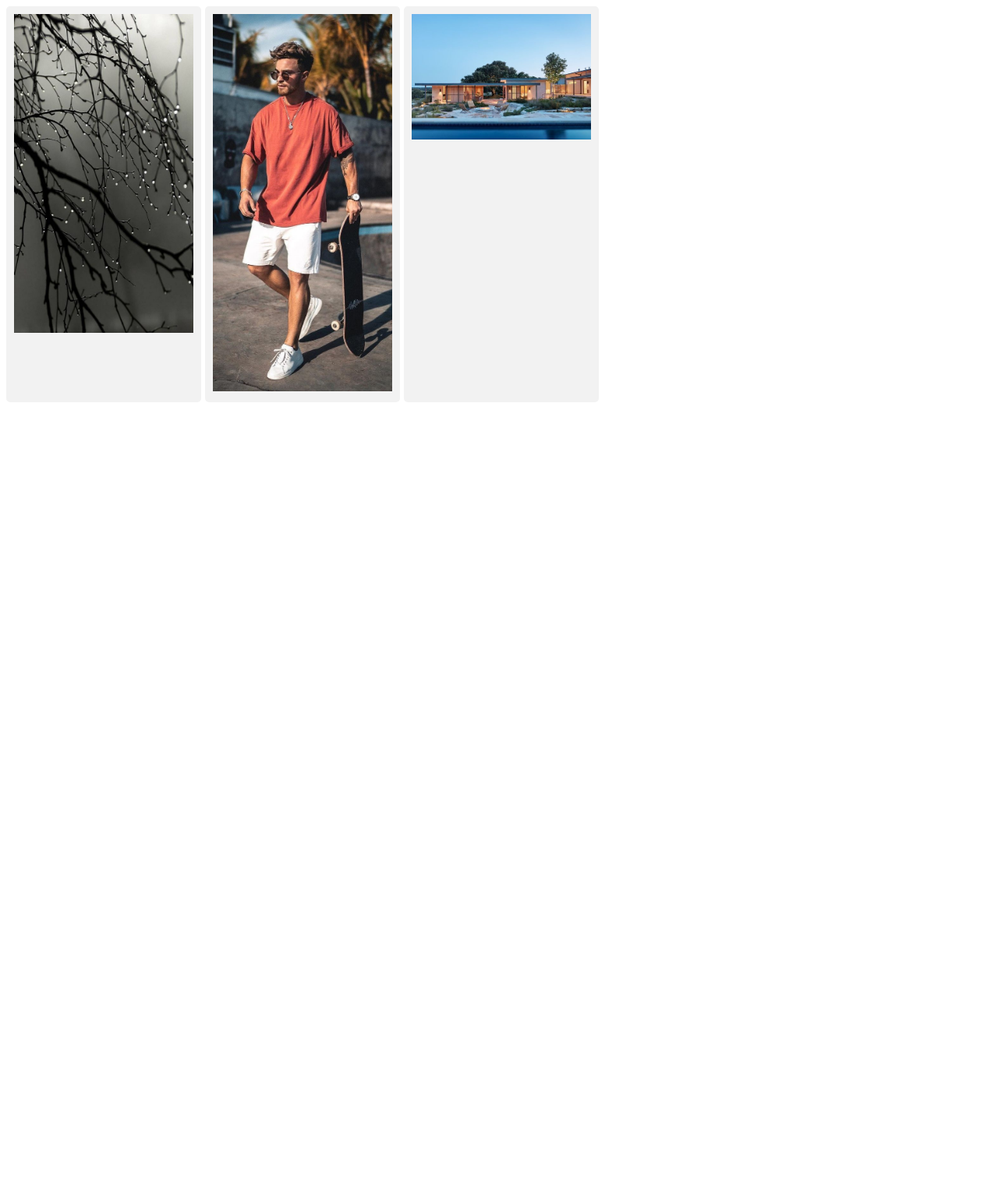
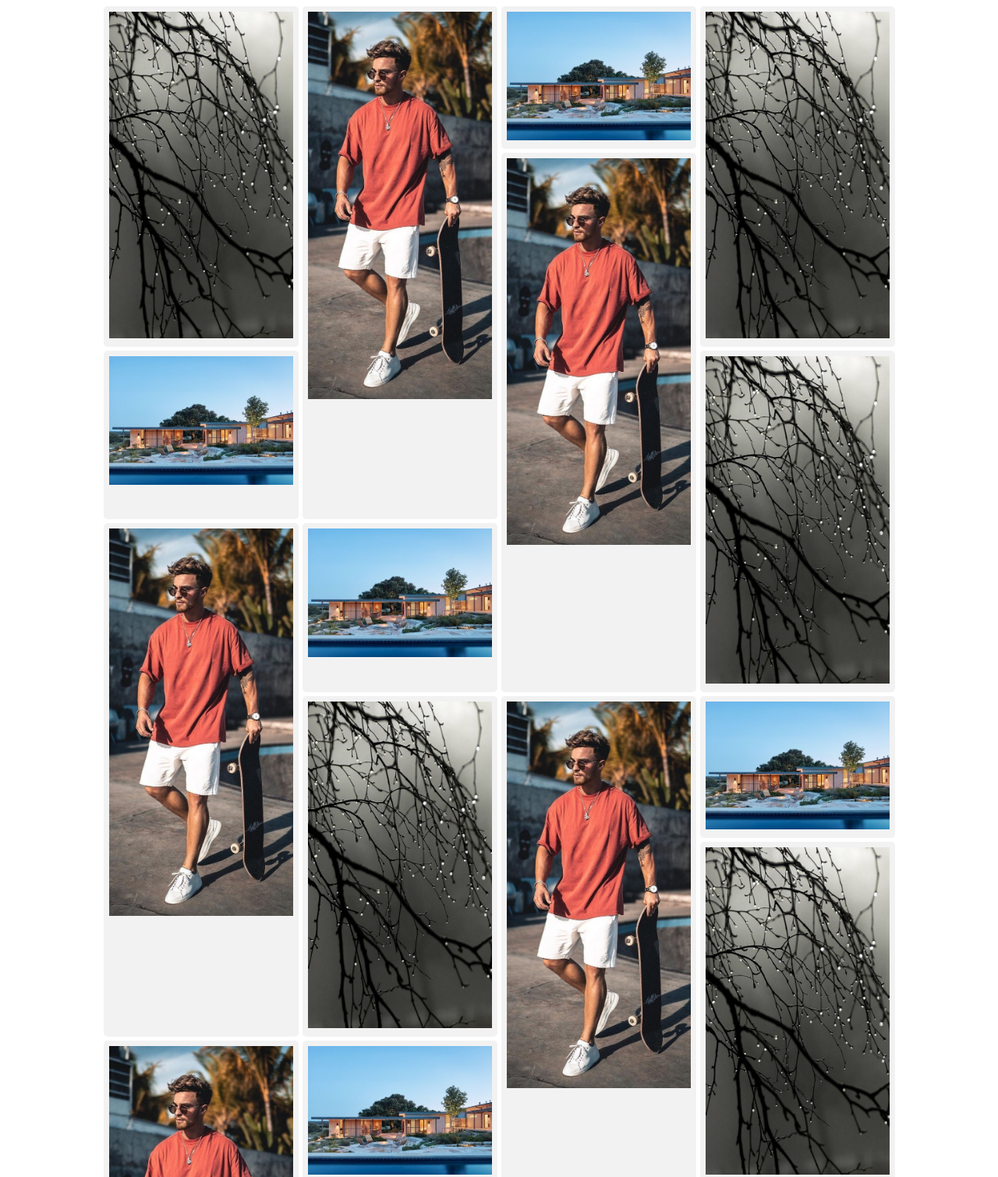
Before and after one commit to shukonin/pinterest, a plain HTML site: page index.html in a window 1280 px wide. Shown: the top 1510 px of the page at 78% size. Before the commit the page ends 800 px from the top, so only its background shows below. Drawn offline with Linux system fonts and the light colour scheme.

Commit message:
responsive added

```diff
--- a/css/styles.css
+++ b/css/styles.css
@@ -1,15 +1,28 @@
 .container {
     display: grid;
-    grid-template-columns: repeat(3, 250px);
+    grid-template-columns: repeat(auto-fill, 250px);
     gap: 5px;
+    justify-content: center;
 }
 
 .item {
     border-radius: 5px;
-    padding: 10px;
+    padding: 7px;
     background: #F2F2F2;
 }
 
 .item img {
     max-width: 100%;
 }
+
+.level1 {
+    grid-row-end: span 2;
+}
+
+.level2 {
+    grid-row-end: span 3;
+}
+
+.level3 {
+    grid-row-end: span 1;
+}
--- a/index.html
+++ b/index.html
@@ -8,13 +8,67 @@
 </head>
 <body>
     <div class="container">
-        <div class="item">
+        <div class="item level1">
             <img src="images/landing.jpg" alt="">
         </div>
-        <div class="item">
+        <div class="item level2">
             <img src="images/tshirt.jpg" alt="">
         </div>
-        <div class="item">
+        <div class="item level3">
+            <img src="images/house.jpg" alt="">
+        </div>
+        <div class="item level1">
+            <img src="images/landing.jpg" alt="">
+        </div>
+        <div class="item level2">
+            <img src="images/tshirt.jpg" alt="">
+        </div>
+        <div class="item level3">
+            <img src="images/house.jpg" alt="">
+        </div>
+        <div class="item level1">
+            <img src="images/landing.jpg" alt="">
+        </div>
+        <div class="item level2">
+            <img src="images/tshirt.jpg" alt="">
+        </div>
+        <div class="item level3">
+            <img src="images/house.jpg" alt="">
+        </div>
+        <div class="item level1">
+            <img src="images/landing.jpg" alt="">
+        </div>
+        <div class="item level2">
+            <img src="images/tshirt.jpg" alt="">
+        </div>
+        <div class="item level3">
+            <img src="images/house.jpg" alt="">
+        </div>
+        <div class="item level1">
+            <img src="images/landing.jpg" alt="">
+        </div>
+        <div class="item level2">
+            <img src="images/tshirt.jpg" alt="">
+        </div>
+        <div class="item level3">
+            <img src="images/house.jpg" alt="">
+        </div>
+        <div class="item level1">
+            <img src="images/landing.jpg" alt="">
+        </div>
+        <div class="item level2">
+            <img src="images/tshirt.jpg" alt="">
+        </div>
+        <div class="item level3">
+            <img src="images/house.jpg" alt="">
+        </div>
+        <div class="item level1">
+            <img src="images/landing.jpg" alt="">
+        </div>
+        <div class="item level2">
+            <img src="images/tshirt.jpg" alt="">
+        </div>
+        <div class="item level3">
             <img src="images/house.jpg" alt="">
         </div>
     </div>
```
